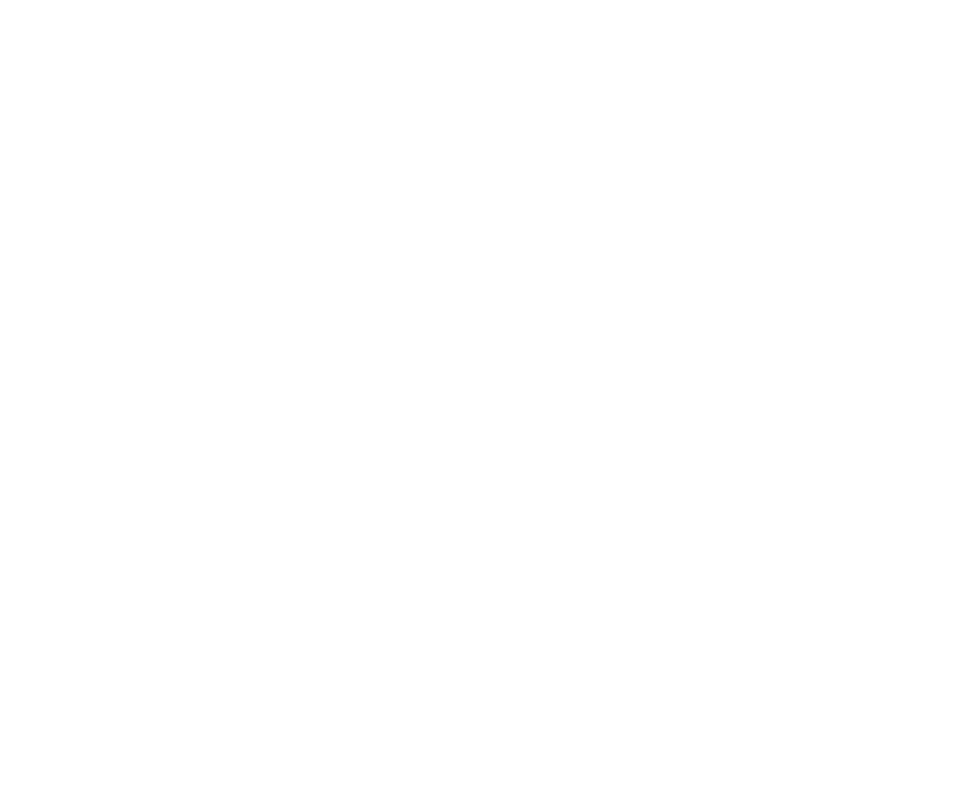
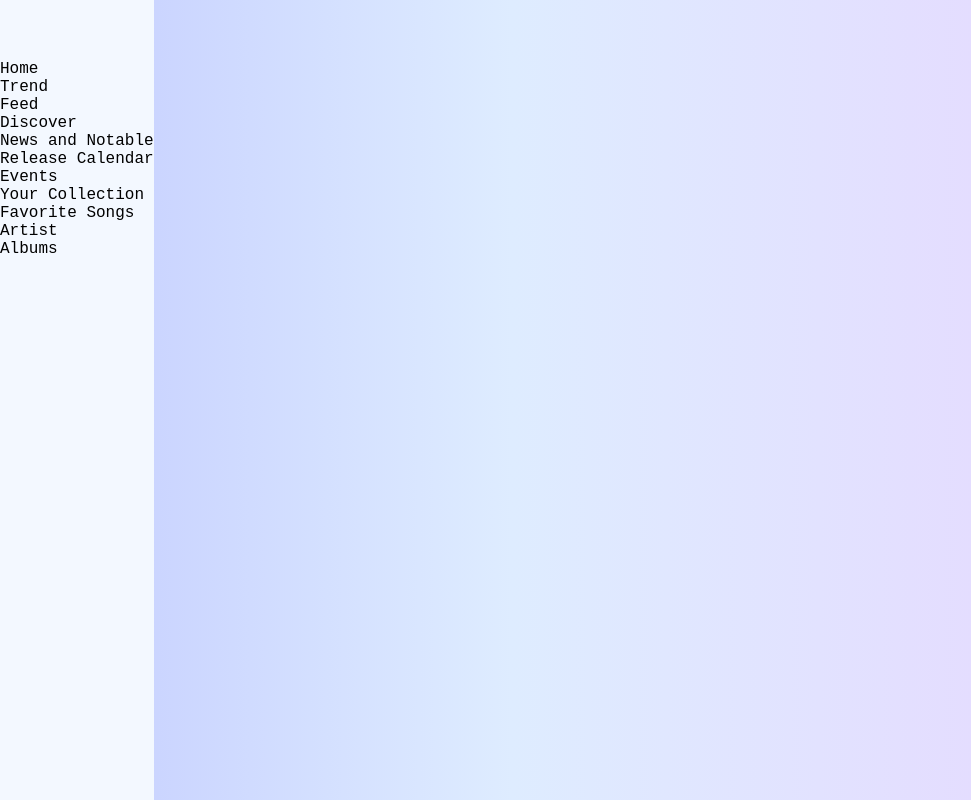
Before and after one commit to Kedoichi/MusicPlayer.github.io, a plain HTML site: page index.html in a window 1280 px wide. Shown: the whole page, without its empty margins (0-971 px from the left). Drawn offline with nearby package versions, Linux system fonts and the light colour scheme.

Commit message:
Side Navigation

```diff
--- a/css/style.css
+++ b/css/style.css
@@ -4,6 +4,31 @@
   box-sizing: border-box;
 }
 
+:root {
+  --nav-bg: #f3f8ff;
+  --container-bg: linear-gradient(
+    90deg,
+    rgba(198, 207, 255, 1) 5%,
+    rgba(222, 236, 255, 1) 40%,
+    rgba(232, 211, 255, 1) 100%
+  );
+  --btn--bg: #15111e;
+  --text-color: #7b7a7c;
+}
+
 body {
   font-family: "Space Mono", monospace;
+  background: var(--container-bg);
 }
+.sideNavigation {
+  background: var(--nav-bg);
+  height: 100%;
+  width: 20;
+  position: fixed;
+  z-index: 1;
+  top: 0;
+  left: 0;
+  overflow-x: hidden;
+  transition: 0.5s;
+  padding-top: 60px;
+}
--- a/index.html
+++ b/index.html
@@ -8,5 +8,22 @@
     <script src="https://ajax.googleapis.com/ajax/libs/jquery/3.5.1/jquery.min.js"></script>
     <script src="./script/script.js"></script>
   </head>
-  <body></body>
+  <body>
+    <div class="sideNavigation">
+      <div class="logo"></div>
+      <ul>
+        <li>Home</li>
+        <li>Trend</li>
+        <li>Feed</li>
+        <p>Discover</p>
+        <li>News and Notable</li>
+        <li>Release Calendar</li>
+        <li>Events</li>
+        <p>Your Collection</p>
+        <li>Favorite Songs</li>
+        <li>Artist</li>
+        <li>Albums</li>
+      </ul>
+    </div>a
+  </body>
 </html>
```
